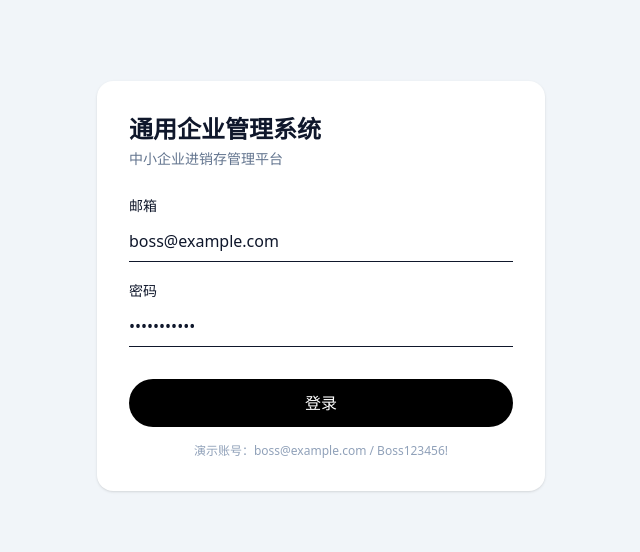
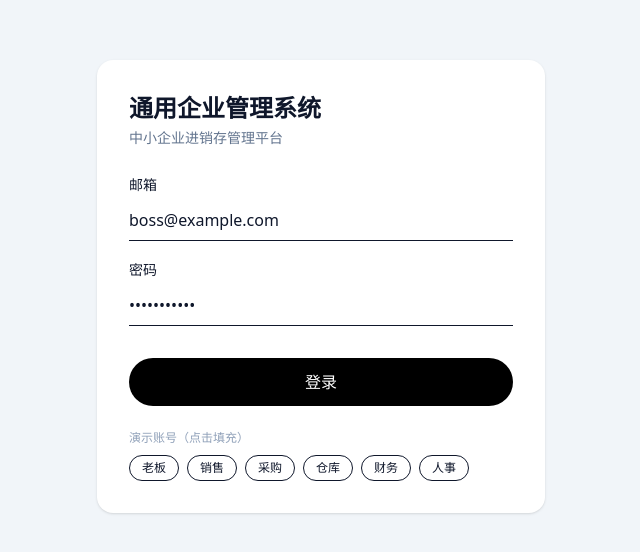
Before and after one commit to xiaowang9818-beep/SME-Admin, a Next.js app: page /login in a window 1280 px wide. Shown: the part 114-666 px from the top of the page, without its empty margins (319-959 px from the left). Built offline with nearby package versions, Linux system fonts and the light colour scheme.

Commit message:
feat: add demo accounts for sales, purchase, warehouse, finance, hr

```diff
--- a/prisma/seed.ts
+++ b/prisma/seed.ts
@@ -3,25 +3,36 @@ import bcrypt from "bcryptjs";
 
 const prisma = new PrismaClient();
 
+const accounts = [
+  { email: "boss@example.com", name: "老板", role: "BOSS", password: "Boss123456!" },
+  { email: "sales@example.com", name: "销售", role: "SALES", password: "Sales123456!" },
+  { email: "purchase@example.com", name: "采购", role: "PURCHASE", password: "Purchase123456!" },
+  { email: "warehouse@example.com", name: "仓库", role: "WAREHOUSE", password: "Warehouse123456!" },
+  { email: "finance@example.com", name: "财务", role: "FINANCE", password: "Finance123456!" },
+  { email: "hr@example.com", name: "人事", role: "HR", password: "Hr123456!" },
+];
+
 async function main() {
-  const passwordHash = await bcrypt.hash("Boss123456!", 10);
-
-  const bossRole = await prisma.role.upsert({
-    where: { code: "BOSS" },
+  for (const acc of accounts) {
+    const role = await prisma.role.upsert({
+      where: { code: acc.role as any },
       update: {},
-    create: { code: "BOSS", name: "老板", description: "全部权限" },
+      create: { code: acc.role as any, name: acc.name },
     });
 
+    const passwordHash = await bcrypt.hash(acc.password, 10);
+
     await prisma.user.upsert({
-    where: { email: "boss@example.com" },
-    update: {},
+      where: { email: acc.email },
+      update: { passwordHash },
       create: {
-      email: "boss@example.com",
-      name: "老板",
+        email: acc.email,
+        name: acc.name,
         passwordHash,
-      roleId: bossRole.id,
+        roleId: role.id,
       },
     });
+  }
 
   const warehouse = await prisma.warehouse.upsert({
     where: { id: "main-wh" },
--- a/src/app/login/page.tsx
+++ b/src/app/login/page.tsx
@@ -1,4 +1,13 @@
 import { signIn } from "@/auth";
+
+const demoAccounts = [
+  { email: "boss@example.com", password: "Boss123456!", label: "老板" },
+  { email: "sales@example.com", password: "Sales123456!", label: "销售" },
+  { email: "purchase@example.com", password: "Purchase123456!", label: "采购" },
+  { email: "warehouse@example.com", password: "Warehouse123456!", label: "仓库" },
+  { email: "finance@example.com", password: "Finance123456!", label: "财务" },
+  { email: "hr@example.com", password: "Hr123456!", label: "人事" },
+];
 
 export default function LoginPage() {
   return (
@@ -41,9 +50,28 @@ export default function LoginPage() {
           <button className="mt-4 w-full rounded-full bg-black py-3 text-white">登录</button>
         </form>
 
-        <p className="mt-4 text-center text-xs text-slate-400">
-          演示账号：boss@example.com / Boss123456!
-        </p>
+        <div className="mt-6">
+          <div className="text-xs text-slate-400">演示账号（点击填充）</div>
+          <div className="mt-2 flex flex-wrap gap-2">
+            {demoAccounts.map((acc) => (
+              <form
+                key={acc.email}
+                action={async () => {
+                  "use server";
+                  await signIn("credentials", {
+                    email: acc.email,
+                    password: acc.password,
+                    redirectTo: "/dashboard",
+                  });
+                }}
+              >
+                <button className="rounded-full border px-3 py-1 text-xs hover:bg-slate-50">
+                  {acc.label}
+                </button>
+              </form>
+            ))}
+          </div>
+        </div>
       </div>
     </div>
   );
```
Also changed, not shown: 1 other file (tests, documents, lock files or other folders). Lines whose indentation alone changed are shown as unchanged.
